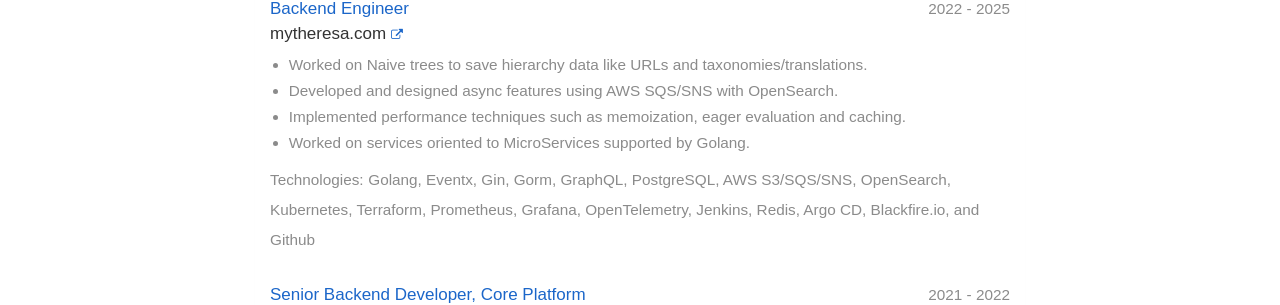
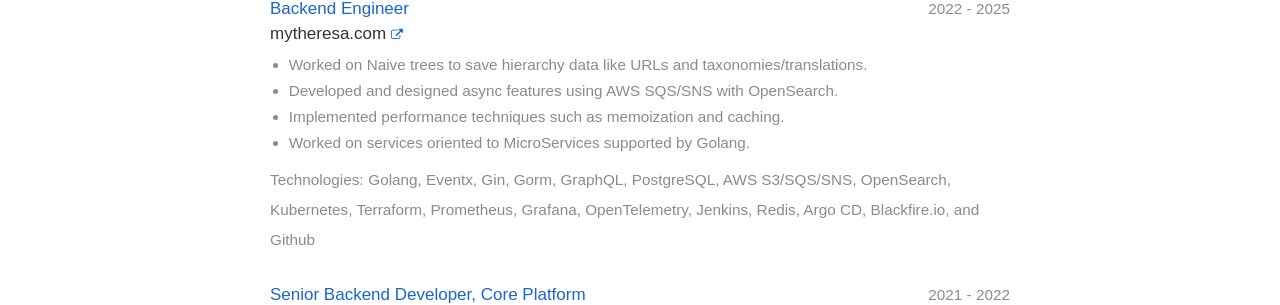
Before and after one commit to jfernancordova/jfernancordova.github.io, a Jekyll site: the page built from resume.html, in a window 1280 px wide. Shown: the part 540-845 px from the top of the page. Built offline with Jekyll 4.4.1, drawn with Linux system fonts in a browser that asks for light colours; nearby versions of some CDN libraries.

Commit message:
Update employment.yml

```diff
--- a/_data/employment.yml
+++ b/_data/employment.yml
@@ -26,7 +26,7 @@
   points:
     - Worked on Naive trees to save hierarchy data like URLs and taxonomies/translations.
     - Developed and designed async features using AWS SQS/SNS with OpenSearch.
-    - Implemented performance techniques such as memoization, eager evaluation and caching.
+    - Implemented performance techniques such as memoization and caching.
     - Worked on services oriented to MicroServices supported by Golang.
   tech:
   - Golang
```
